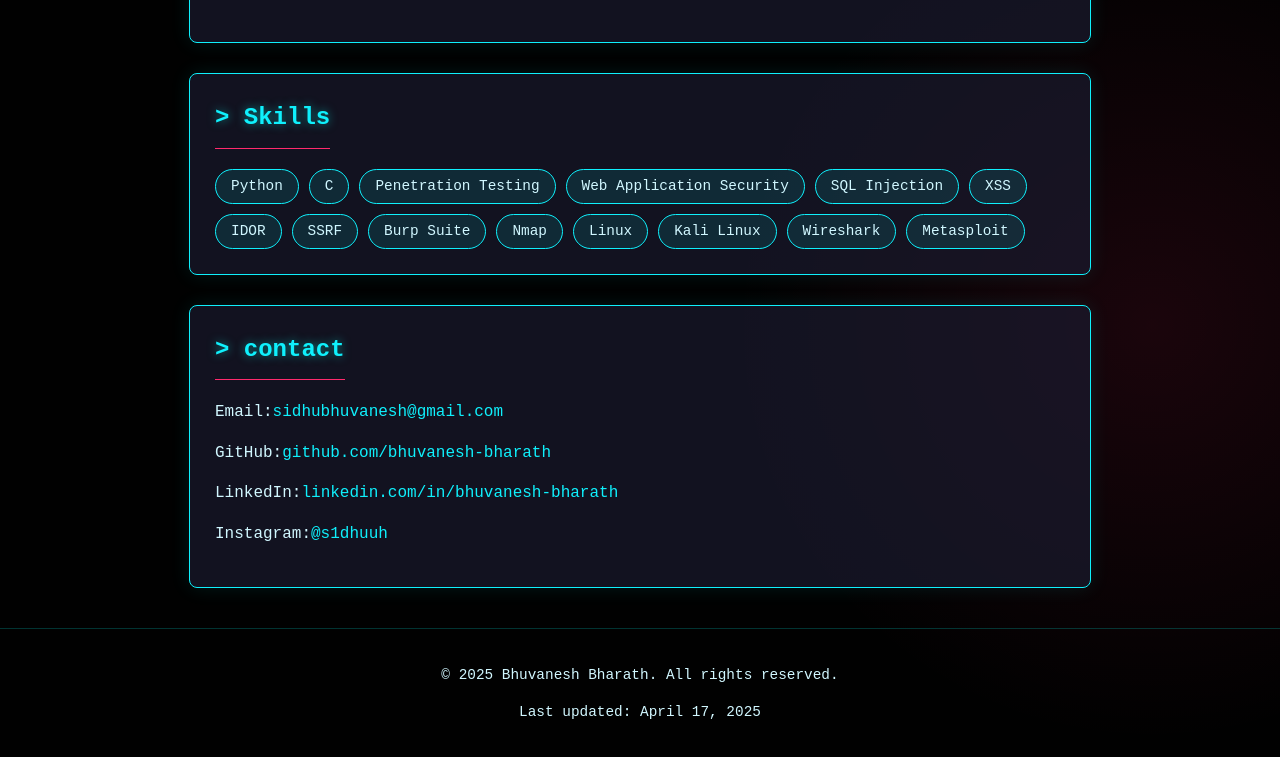
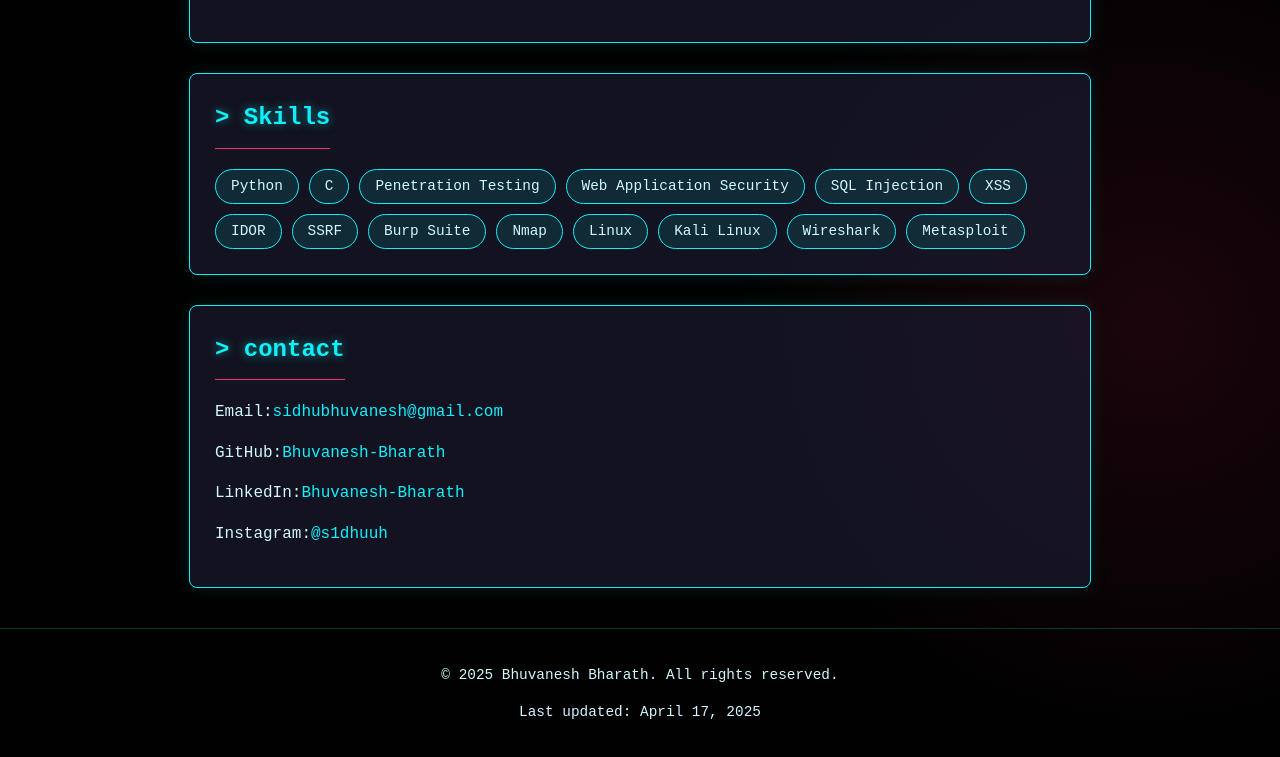
Before and after one commit to bhuvanesh-bharath/bhuvanesh-bharath.github.io, a plain HTML site: page index.html in a window 1280 px wide. Shown: the part 1409-2166 px from the top of the page. Drawn offline with Linux system fonts and the light colour scheme.

Commit message:
Update index.html

```diff
--- a/index.html
+++ b/index.html
@@ -394,10 +394,10 @@
         Email: <a href="mailto:sidhubhuvanesh@gmail.com">sidhubhuvanesh@gmail.com</a>
     </div>
     <div class="contact-method">
-        GitHub: <a href="https://github.com/bhuvanesh-bharath/" target="_blank">github.com/bhuvanesh-bharath</a>
+        GitHub: <a href="https://github.com/bhuvanesh-bharath/" target="_blank">Bhuvanesh-Bharath</a>
     </div>
     <div class="contact-method">
-        LinkedIn: <a href="https://linkedin.com/in/bhuvanesh-bharath/" target="_blank">linkedin.com/in/bhuvanesh-bharath</a>
+        LinkedIn: <a href="https://linkedin.com/in/bhuvanesh-bharath/" target="_blank">Bhuvanesh-Bharath</a>
     </div>
     <div class="contact-method">
         Instagram: <a href="https://www.instagram.com/s1dhuuh/" target="_blank">@s1dhuuh</a>
```
